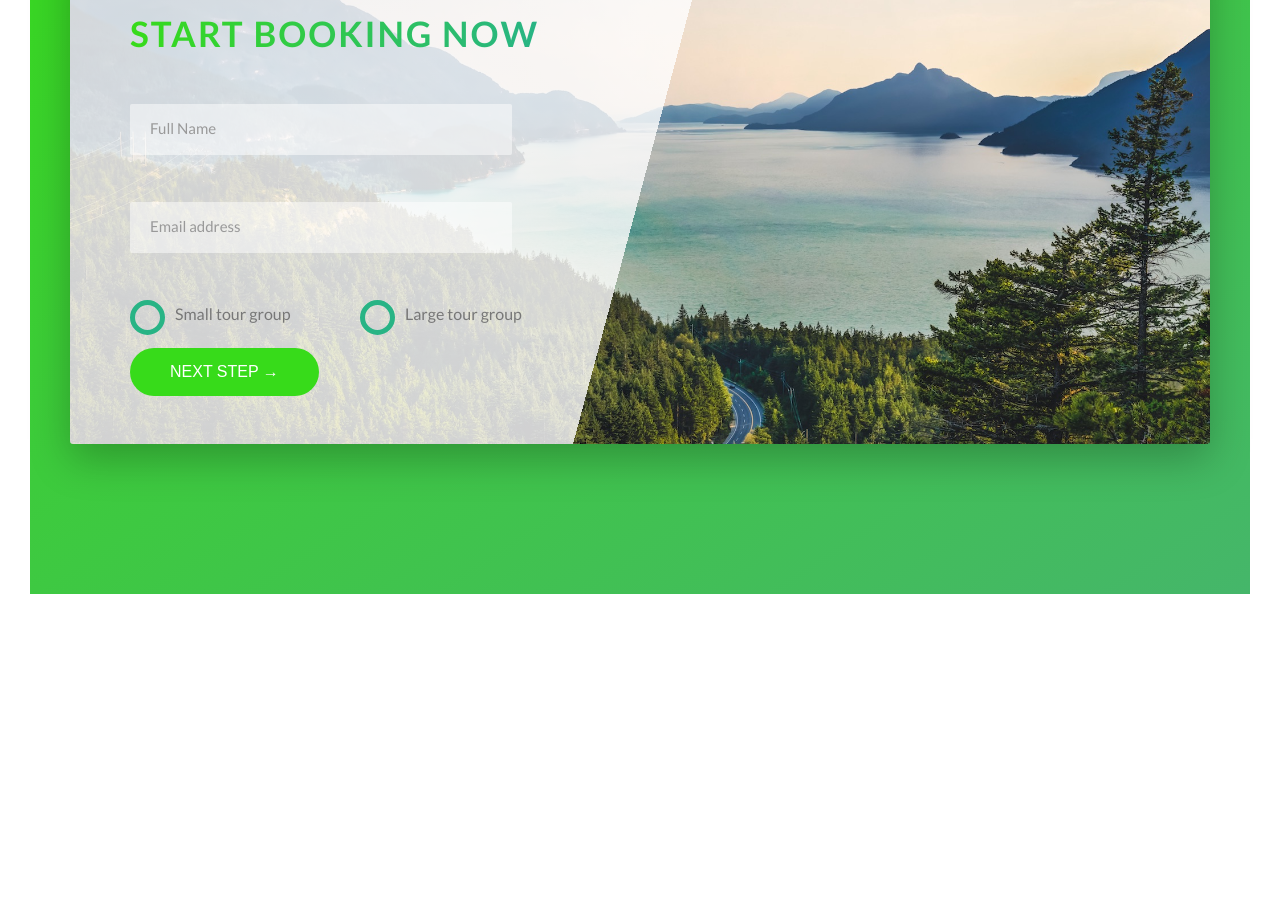
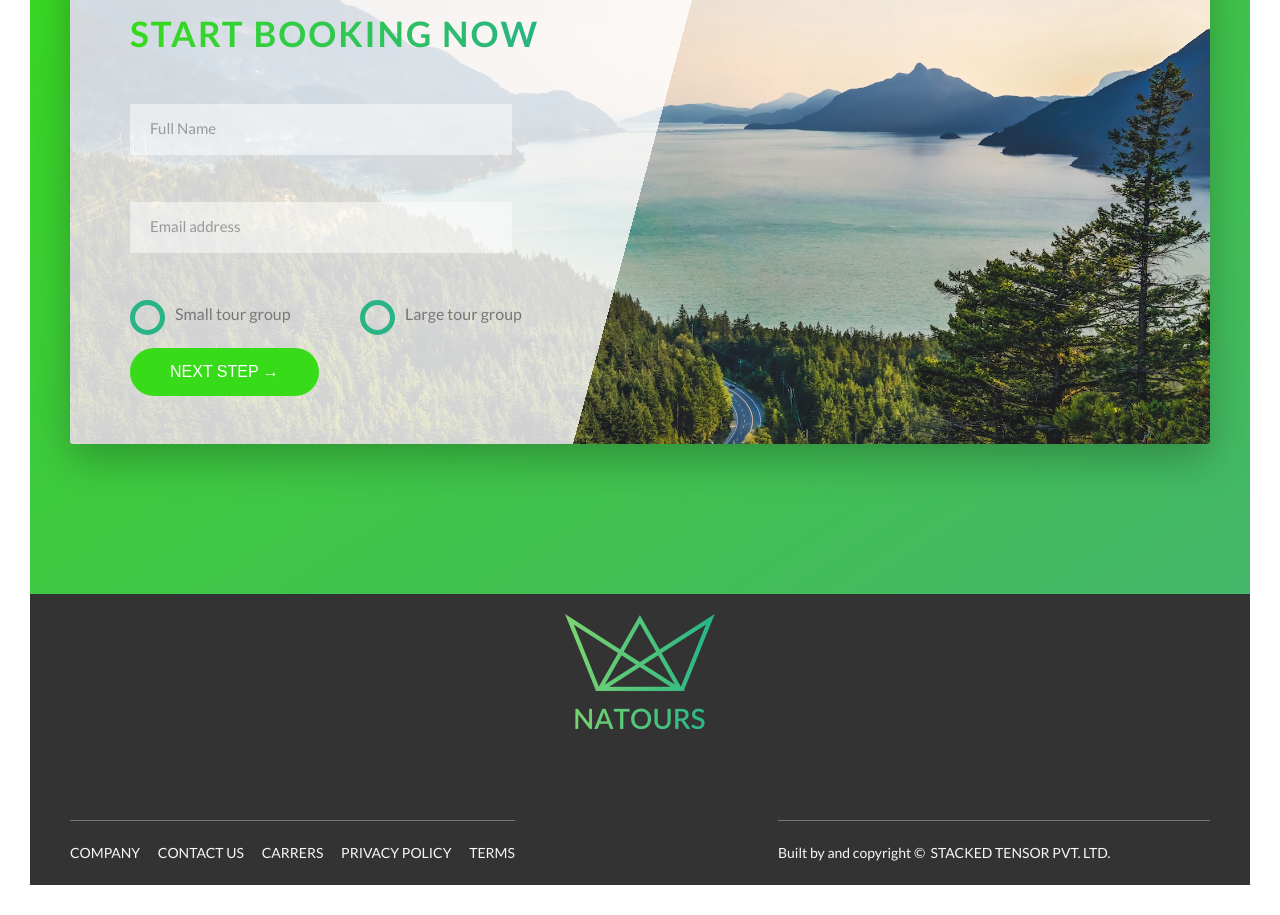
Before and after one commit to arnpal961/advanced-css-sass, a website: page index.html in a window 1280 px wide. Shown: the part 4663-5578 px from the top of the page. Before the commit the page ends 5287 px from the top, so only its background shows below. Drawn offline with Linux system fonts and the light colour scheme.

Commit message:
Updated upto footer section

```diff
--- a/index.html
+++ b/index.html
@@ -312,6 +312,30 @@
             </div>
         </section>
     </main>
+
+    <footer class="footer">
+        <div class="footer__logo-box">
+            <img src="img/logo-green-2x.png" alt="full logo" class="footer__logo">
+        </div>
+        <div class="row">
+            <div class="col-1-of-2">
+                <div class="footer__navigation">
+                    <ul class="footer__list">
+                        <li class="footer__item"><a href="#" class="footer__link">Company</a></li>
+                        <li class="footer__item"><a href="#" class="footer__link">Contact Us</a></li>
+                        <li class="footer__item"><a href="#" class="footer__link">Carrers</a></li>
+                        <li class="footer__item"><a href="#" class="footer__link">Privacy Policy</a></li>
+                        <li class="footer__item"><a href="#" class="footer__link">Terms</a></li>
+                    </ul>
+                </div>
+            </div>
+            <div class="col-1-of-2">
+                <p class="footer__copyright">
+                    Built by and copyright &copy; &nbsp;<a href="#" class="footer__link">Stacked Tensor Pvt. Ltd.</a>
+                </p>
+            </div>
+        </div>
+    </footer>
     <!--
     <section class="grid-test">
         <div class="row">
--- a/sass/abstract/_variables.scss
+++ b/sass/abstract/_variables.scss
@@ -18,6 +18,7 @@ $card-second-dark: #5643fa;
 $color-grey-light-1: #f7f7f7;
 $color-grey-light-2: #eee;
 $color-grey-dark-2: #999;
+$color-grey-dark-3: #333;
 
 // FONT
 $default-font-size: 1.6rem;
--- /dev/null
+++ b/sass/layout/_footer.scss
@@ -0,0 +1,63 @@
+.footer {
+
+    background-color: $color-grey-dark-3;
+    padding: 2rem 0;
+    font-size: 1.4rem;
+    color: $color-grey-light-1;
+
+    &__logo-box {
+        text-align: center;
+        margin-bottom: 8rem;
+    }
+
+    &__logo {
+        width: 15rem;
+        height: auto;
+    }
+
+    &__navigation {
+        border-top: 1px solid $gray;
+        padding-top: 2rem;
+        display: inline-block;
+    }
+
+    &__list {
+        list-style: none;
+
+    }
+
+    &__item {
+        display: inline-block;
+
+        &:not(:last-child){
+            margin-right: 1.5rem;
+        }
+    }
+
+    &__link {
+        &:link,
+        &:visited {
+            color: $color-grey-light-1;
+            background-color: $color-grey-dark-3;
+            text-decoration: none;
+            text-transform: uppercase;
+            display: inline-block;
+            transition: all .3s;
+        }
+
+        &:hover,
+        &:active {
+            color: $light-green;
+            box-shadow: 0 1rem 2rem rgba($black, .4);
+            transform: rotate(5deg) scale(1.3);
+        }
+    }
+
+    &__copyright {
+        border-top: 1px solid $gray;
+        padding-top: 2rem;
+        width: 80%;
+        float: right;
+    }
+
+}
--- a/sass/main.scss
+++ b/sass/main.scss
@@ -15,6 +15,7 @@
 @import "components/form";
 @import "components/story";
 
+@import "layout/footer";
 @import "layout/grid";
 @import "layout/header";
 
```
Also changed, not shown: css/style.css.
